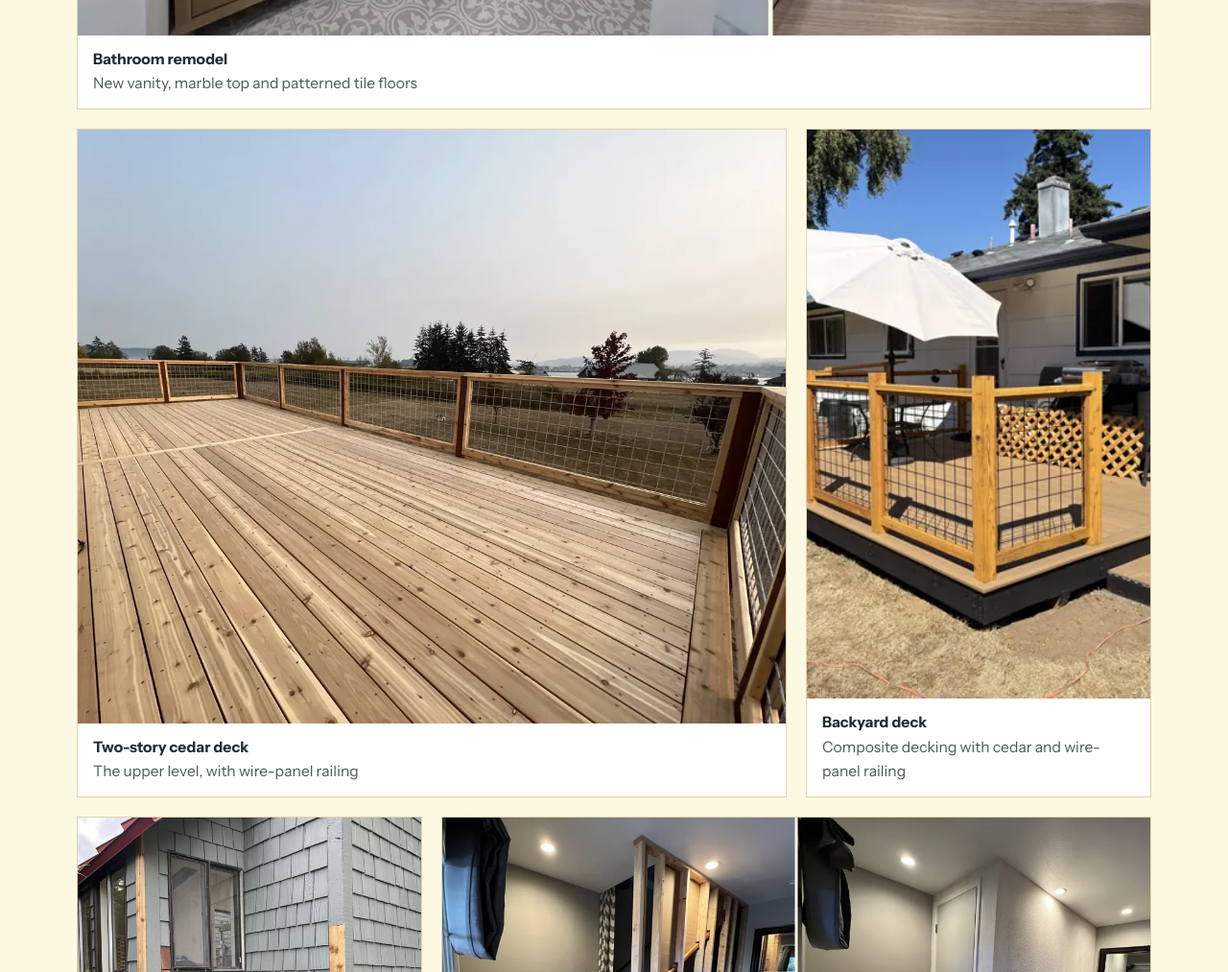
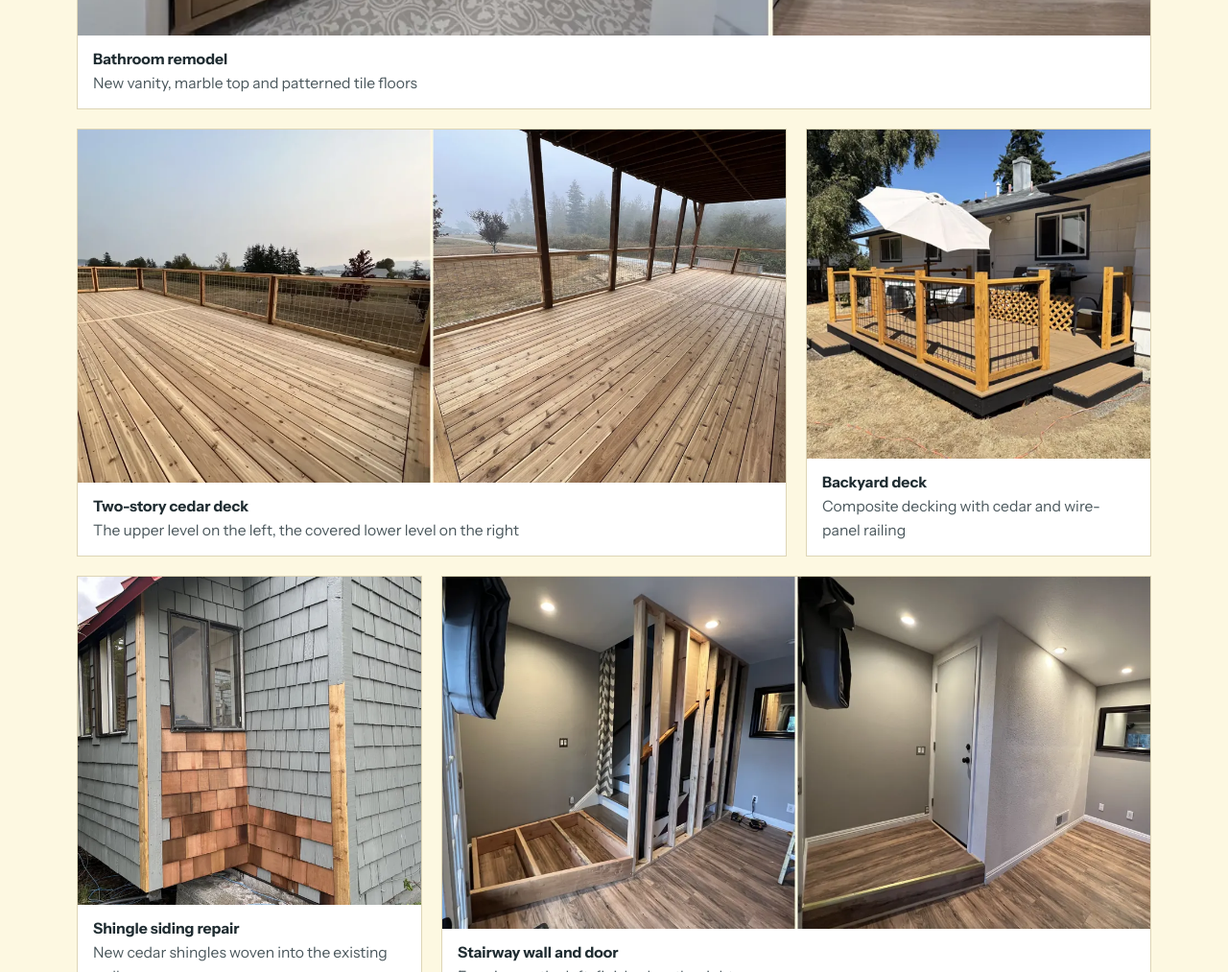
Before and after one commit to critchlow92-sudo/Incline-website, a plain HTML site: page projects.html in a window 1280 px wide. Shown: the part 960-1973 px from the top of the page at 96% size. Drawn offline with Linux system fonts and the light colour scheme.

Commit message:
Add lower-level photo to two-story cedar deck project
Co-Authored-By: Claude Fable 5.2 <noreply@anthropic.com>
Claude-Session: https://claude.ai/code/session_01AMTtojuhS7N3ZK65cKgTZ6

```diff
--- a/projects.html
+++ b/projects.html
@@ -52,8 +52,8 @@
           <figcaption><strong>Bathroom remodel</strong><span>New vanity, marble top and patterned tile floors</span></figcaption>
         </figure>
         <figure class="wide">
-          <a href="img/projects/deck-cedar-1280.webp"><img src="img/projects/deck-cedar-640.webp" srcset="img/projects/deck-cedar-640.webp 640w, img/projects/deck-cedar-1280.webp 1280w" sizes="(max-width: 700px) 100vw, 740px" alt="Large new cedar deck with wire-panel railing looking out over fields and trees" width="640" height="536"></a>
-          <figcaption><strong>Two-story cedar deck</strong><span>The upper level, with wire-panel railing</span></figcaption>
+          <a href="img/projects/two-story-cedar-deck-1280.webp"><img src="img/projects/two-story-cedar-deck-640.webp" srcset="img/projects/two-story-cedar-deck-640.webp 640w, img/projects/two-story-cedar-deck-1280.webp 1280w" sizes="(max-width: 700px) 100vw, 740px" alt="Two photos of one job: an open upper cedar deck with wire-panel railing looking out over fields, and the covered lower deck beneath it with the same railing" width="640" height="319"></a>
+          <figcaption><strong>Two-story cedar deck</strong><span>The upper level on the left, the covered lower level on the right</span></figcaption>
         </figure>
         <figure>
           <a href="img/projects/deck-ground-level-1280.webp"><img src="img/projects/deck-ground-level-640.webp" srcset="img/projects/deck-ground-level-640.webp 640w, img/projects/deck-ground-level-1280.webp 1280w" sizes="(max-width: 640px) 100vw, (max-width: 1000px) 50vw, 360px" alt="Low backyard deck with composite boards, two steps and a cedar railing with black wire panels" width="640" height="480" loading="lazy"></a>
```
Also changed, not shown: img/projects/two-story-cedar-deck-1280.webp (added), img/projects/two-story-cedar-deck-640.webp (added).
